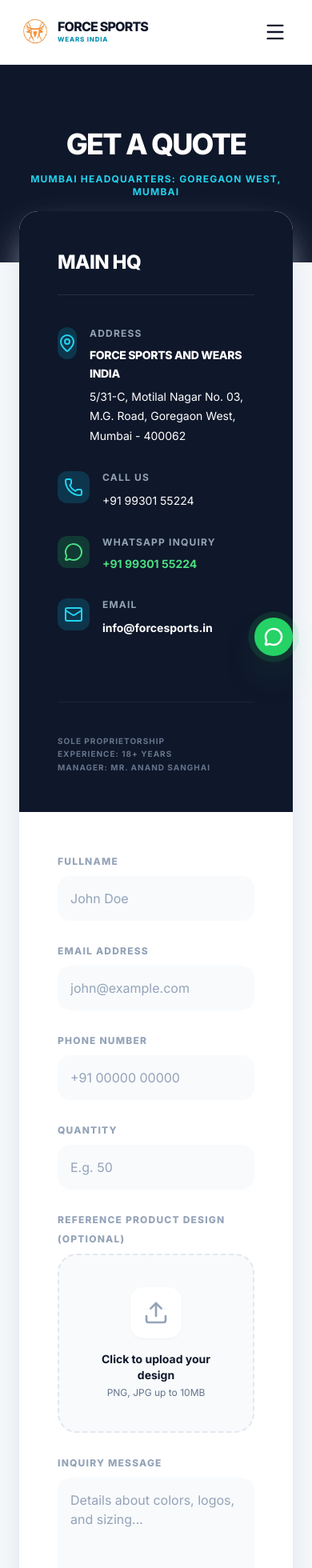
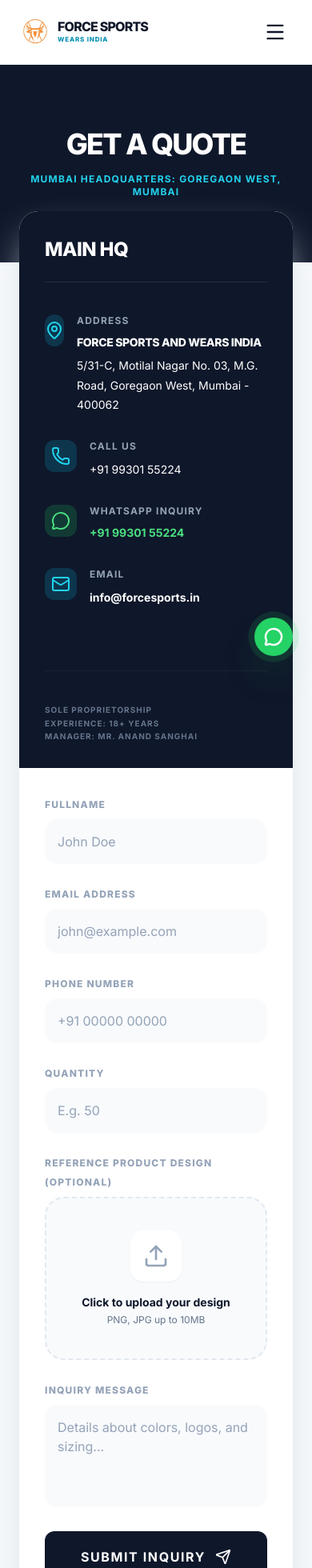
Before and after one commit to ritikyadav10888-oss/forcesports-, a React (Vite) app: page /inquiry in a window 390 px wide. Shown: the top 1960 px of the page at 80% size. Built offline with nearby package versions, Linux system fonts and the light colour scheme; a web font is replaced by a local one.

Commit message:
fix: mobile visibility for customization modal and inquiry form; add vercel analytics dependency

```diff
--- a/src/pages/Inquiry/InquiryPage.tsx
+++ b/src/pages/Inquiry/InquiryPage.tsx
@@ -95,7 +95,7 @@
             <div className="max-w-6xl mx-auto px-6 -mt-16 pb-24">
                 <div className="bg-white rounded-3xl shadow-2xl shadow-slate-300 overflow-hidden flex flex-col lg:flex-row">
                     {/* Contact Sidebar */}
-                    <div className="bg-slate-900 p-12 text-white lg:w-1/3">
+                    <div className="bg-slate-900 p-8 md:p-12 text-white lg:w-1/3">
                         <h2 className="text-2xl font-black mb-10 border-b border-white/10 pb-6 uppercase tracking-tight">Main HQ</h2>
                         <div className="space-y-8">
                             <div className="flex items-start gap-4">
@@ -162,7 +162,7 @@
                     </div>
 
                     {/* Form Area */}
-                    <div className="p-12 lg:w-2/3">
+                    <div className="p-8 md:p-12 lg:w-2/3">
                         <form onSubmit={handleSubmit} className="space-y-6">
                             <div className="grid grid-cols-1 md:grid-cols-2 gap-6">
                                 <div className="space-y-2">
--- a/src/pages/Products/ProductPage.tsx
+++ b/src/pages/Products/ProductPage.tsx
@@ -376,7 +376,7 @@
                             initial={{ opacity: 0, scale: 0.9, y: 20 }}
                             animate={{ opacity: 1, scale: 1, y: 0 }}
                             exit={{ opacity: 0, scale: 0.9, y: 20 }}
-                            className="bg-white w-full max-w-4xl rounded-[3rem] overflow-hidden shadow-2xl relative z-10 flex flex-col md:flex-row max-h-[90vh]"
+                            className="bg-white w-[95%] md:w-full max-w-4xl rounded-[2rem] md:rounded-[3rem] overflow-hidden shadow-2xl relative z-10 flex flex-col md:flex-row max-h-[90vh]"
                         >
                             <button
                                 onClick={() => setCustomizingProduct(null)}
@@ -386,7 +386,7 @@
                                 <X size={20} />
                             </button>
 
-                             <div className="w-full md:w-1/2 bg-slate-50 flex items-center justify-center p-12">
+                             <div className="w-full md:w-1/2 bg-slate-50 flex items-center justify-center p-6 md:p-12 h-[35vh] md:h-auto shrink-0">
                                 <div className="relative group">
                                     <img
                                         src={(customization.placement.includes('Back') || customization.placement.includes('Shoulders') || customization.placement.includes('Locker')) && customizingProduct.imageBack ? customizingProduct.imageBack : customizingProduct.image}
@@ -413,7 +413,7 @@
                                 </div>
                             </div>
 
-                            <div className="w-full md:w-1/2 p-12 flex flex-col overflow-y-auto">
+                            <div className="w-full md:w-1/2 p-8 md:p-12 flex flex-col overflow-y-auto min-h-0">
                                 <div className="mb-10">
                                     <span className="text-[10px] font-black text-cyan-600 uppercase tracking-widest mb-3 block">Customization</span>
                                     <h2 className="text-3xl font-black text-slate-900 uppercase tracking-tighter mb-2">{customizingProduct.title}</h2>
```
